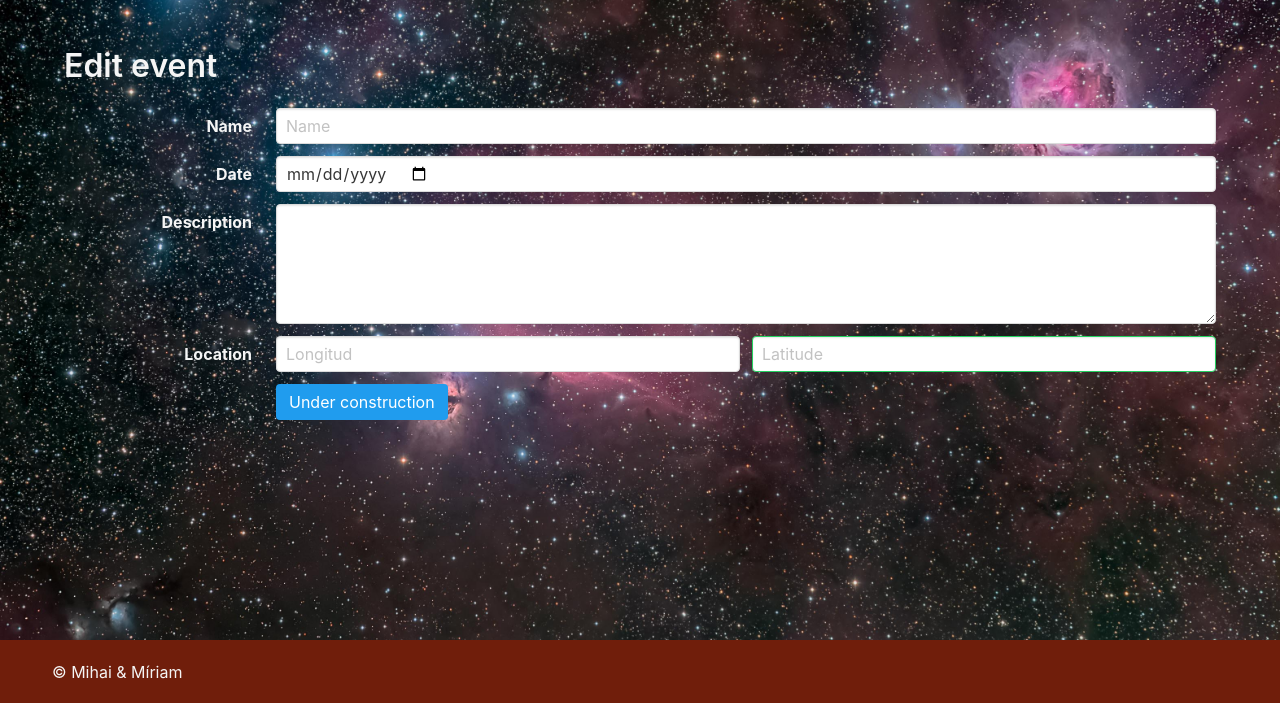
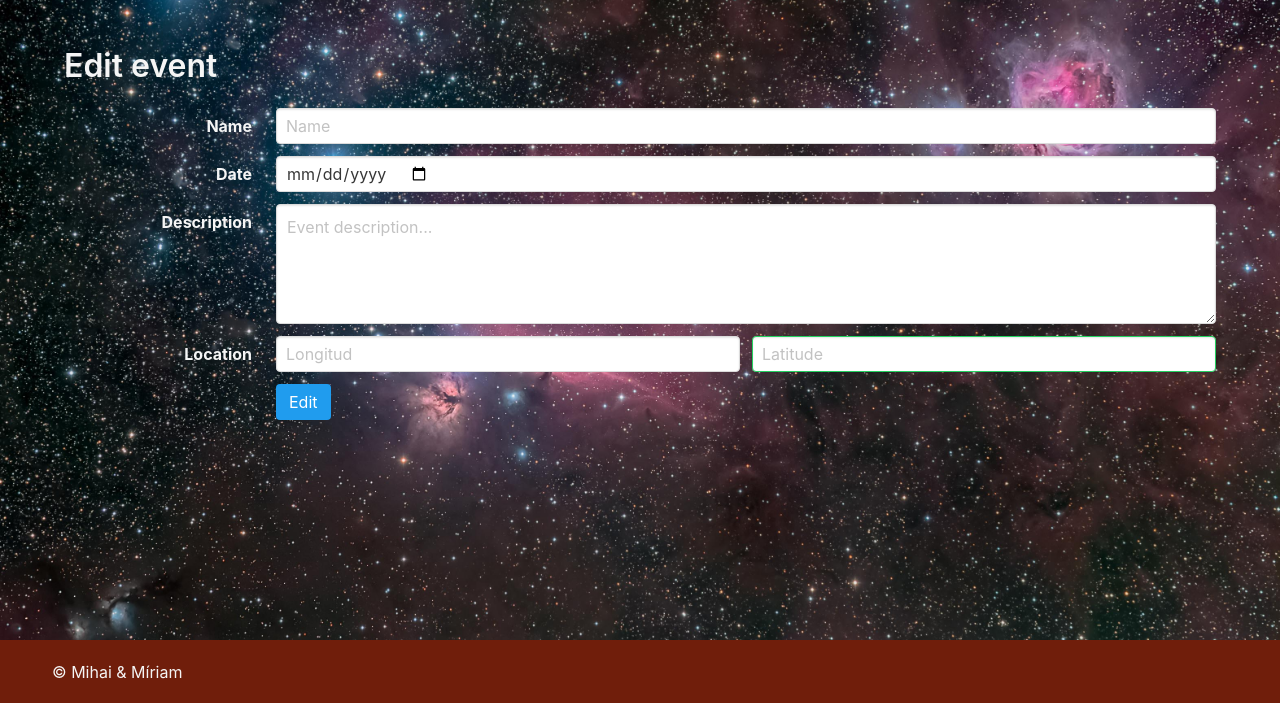
Before and after one commit to cosmihai/module2-project, a Node server app: template views/pages/event/event-edit.hbs in a window 1280 px wide. Shown: the part 66-769 px from the top of the page. Run offline with Node 20, Linux system fonts and the light colour scheme; the template is opened without the code that fills it, so the values that code supplies are empty; some libraries are stand-ins or nearby versions.

Commit message:
added edit event function

```diff
--- a/routes/index.js
+++ b/routes/index.js
@@ -16,7 +16,7 @@ router.get('/', (req, res, next) => {
         events: result
       };
       for (let i = 0; i < data.events.length; i++) {
-        data.events[i].formattedDate = utils.formatDate(result[i].date);
+        data.events[i].formattedDate = utils.formatDatePartials(result[i].date);
       }
       res.render('pages/homepage', data);
     })
--- a/views/pages/event/event-edit.hbs
+++ b/views/pages/event/event-edit.hbs
@@ -2,7 +2,7 @@
   <div class="hero-body">
     <div class="container">
       <h3 class="title has-text-light">Edit event</h3>
-      <form method="POST" action="#{{!--/event/:id/update --}}">
+      <form method="POST" action="/event/{{event._id}}/update">
         <div class="field is-horizontal">
           <div class="field-label is-normal">
             <label class="label has-text-light">Name</label>
@@ -24,7 +24,7 @@
             <div class="field is-expanded">
               <div class="field">
                 <p class="control is-expanded">
-                  <input class="input" type="date" placeholder="Date" name="date" value="{{event.date}}">
+                  <input class="input" type="date" placeholder="Date" name="date" value="{{event.formattedDate}}">
                 </p>
               </div>
             </div>
@@ -37,7 +37,7 @@
           <div class="field-body">
             <div class="field">
               <div class="control">
-                <textarea class="textarea" name="description" placeholder="{{event.description}}" value="{{event.description}}"></textarea>
+                <textarea class="textarea" name="description" placeholder="Event description...">{{event.description}}</textarea>
               </div>
             </div>
           </div>
@@ -49,12 +49,12 @@
           <div class="field-body">
             <div class="field">
               <p class="control is-expanded">
-                <input class="input" type="text" placeholder="Longitud" name="longitude" value="{{event.coordinates.[0]}}">
+                <input class="input" type="text" placeholder="Longitud" name="longitude" value="{{event.location.coordinates.[0]}}">
               </p>
             </div>
             <div class="field">
               <p class="control is-expanded">
-                <input class="input is-success" type="text" placeholder="Latitude" name="latitude" value="{{event.coordinates.[1]}}">
+                <input class="input is-success" type="text" placeholder="Latitude" name="latitude" value="{{event.location.coordinates.[1]}}">
               </p>
             </div>
           </div>
@@ -68,7 +68,7 @@
             <div class="field">
               <div class="control">
                 <button type="submit" class="button is-block is-info">
-                  {{!-- Edit --}}Under construction
+                  Edit
                 </button>
               </div>
             </div>
```
Also changed, not shown: routes/event.js (+17 -2 lines), routes/users.js (+2 -10 lines), utils.js (+7 -2 lines).
